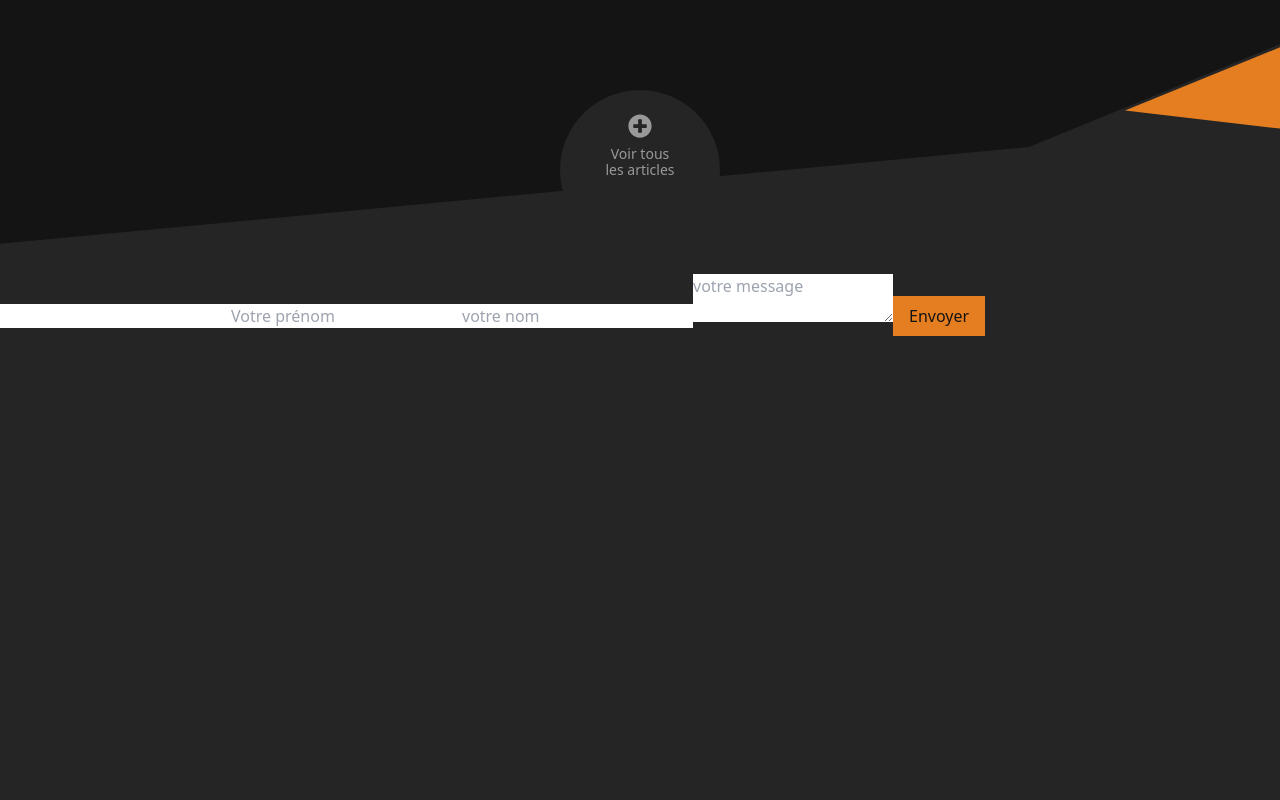
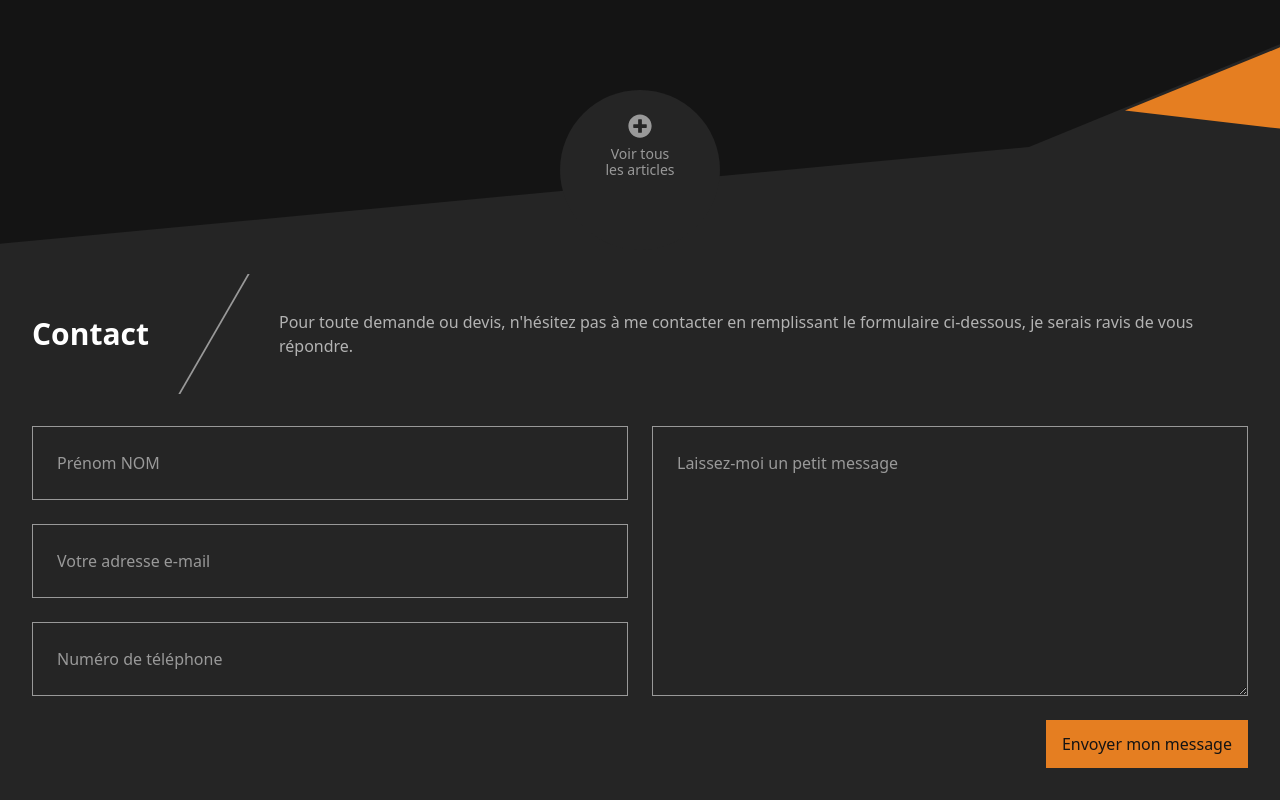
Before and after one commit to akiletour/inrage, a Next.js app: page / in a window 1280 px wide. Shown: the part 2782-3582 px from the top of the page. Before the commit the page ends 3118 px from the top, so only its background shows below. Built offline with nearby package versions, Linux system fonts and the light colour scheme.

Commit message:
feat(contact): finalize integration of responsive

```diff
--- a/components/ContactForm.js
+++ b/components/ContactForm.js
@@ -15,21 +15,55 @@ export default function ContactForm() {
     console.log(res);
   });
 
+  const inputClassname = 'border outline-none focus:shadow-orange focus:shadow-center focus:border-orange text-white placeholder:text-gray py-3 w-full text-base pl-3 bg-transparent';
+
   return (
-    <form onSubmit={handleSubmit(onSubmit)}>
-      <input type="email" {...register('email', { required: true })} />
-      {errors.email && <span>This field is required</span>}
+    <form className="my-4" onSubmit={handleSubmit(onSubmit)}>
+      <div className="grid gap-3 md:grid-cols-2">
+        <div className="relative order-1">
+          <input
+            className={`${inputClassname} ${errors.name ? 'border-red' : 'border-gray'}`}
+            placeholder="Prénom NOM"
+            type="text"
+            {...register('name', { required: true })}
+          />
+          {errors.name && <span className="absolute text-red top-4 right-2 text-xs">Champ requis</span>}
+        </div>
 
-      <input placeholder="Votre prénom" type="text" {...register('firstname', { required: true })} />
-      {errors.firstname && <span>This field is required</span>}
+        <div className="md:row-span-3 order-10 md:order-2 relative">
+          <textarea
+            className={`${inputClassname} min-h-[200px] h-full ${errors.content ? 'border-red' : 'border-gray'}`}
+            placeholder="Laissez-moi un petit message"
+            {...register('content', { required: true })}
+          />
+          {errors.content && <span className="absolute text-red bottom-full mb-1 right-0 text-xs">Champ requis</span>}
+        </div>
 
-      <input placeholder="votre nom" type="text" {...register('lastname', { required: true })} />
-      {errors.lastname && <span>This field is required</span>}
+        <div className="relative order-3">
+          <input
+            className={`${inputClassname} ${errors.email ? 'border-red' : 'border-gray'}`}
+            placeholder="Votre adresse e-mail"
+            type="email"
+            {...register('email', { required: true })}
+          />
+          {errors.email && <span className="absolute text-red top-4 right-2 text-xs">Champ requis</span>}
+        </div>
 
-      <textarea placeholder="votre message" {...register('content', { required: true })} />
-      {errors.content && <span>This field is required</span>}
+        <div className="relative order-4">
+          <input
+            className={`${inputClassname} ${errors.phone ? 'border-red' : 'border-gray'}`}
+            placeholder="Numéro de téléphone"
+            type="tel"
+            {...register('phone', { required: true })}
+          />
+          {errors.phone && <span className="absolute text-red top-4 right-2 text-xs">Champ requis</span>}
+        </div>
+      </div>
 
-      <button className="button" type="submit">Envoyer</button>
+      <div className="mt-3 flex justify-center md:justify-end">
+        <button className="button py-3 px-4 w-full md:w-auto" type="submit">Envoyer mon message</button>
+      </div>
+
     </form>
   );
 }
--- a/pages/api/hello.js
+++ b/pages/api/hello.js
@@ -21,7 +21,7 @@ export default async function handler(req, res) {
   }
 
   const {
-    email, firstname, lastname, content,
+    email, name, content,
   } = req.body;
 
   const comment = {
@@ -29,7 +29,7 @@ export default async function handler(req, res) {
     useragent: req.headers['user-agent'] || '',
     content,
     email,
-    name: `${firstname} ${lastname}`,
+    name,
   };
 
   try {
--- a/pages/index.js
+++ b/pages/index.js
@@ -159,7 +159,14 @@ export default function Home() {
         />
       </div>
 
-      <ContactForm />
+      <div className="container">
+        <SectionTitle
+          content={"Pour toute demande ou devis, n'hésitez pas à me contacter en remplissant le formulaire ci-dessous, je serais ravis de vous répondre."}
+          title="Contact"
+        />
+
+        <ContactForm />
+      </div>
     </div>
   );
 }
--- a/styles/globals.css
+++ b/styles/globals.css
@@ -11,9 +11,9 @@ body {
 }
 
 .button {
-  @apply h-5 bg-orange text-gray-darker items-center px-2 inline-flex font-medium;
+  @apply h-5 bg-orange text-gray-darker text-center justify-center items-center px-2 inline-flex font-medium;
 }
 
 .button-outline {
-  @apply h-5 border-2 border-orange text-orange items-center px-2 inline-flex font-medium;
+  @apply h-5 border-2 border-orange text-center justify-center text-orange items-center px-2 inline-flex font-medium;
 }
--- a/tailwind.config.js
+++ b/tailwind.config.js
@@ -13,6 +13,9 @@ module.exports = {
       transparent: 'transparent',
       current: 'currentColor',
       white: '#ffffff',
+      red: {
+        DEFAULT: '#c0392b',
+      },
       gray: {
         darker: '#141414',
         dark: '#252525',
@@ -24,6 +27,11 @@ module.exports = {
         dark: '#8f4d11',
       },
     },
+    extend: {
+      boxShadow: {
+        center: 'inset 0 1px 1px rgb(0 0 0 / 8%), 0 0 8px rgb(230 126 34 / 60%)',
+      },
+    },
   },
   plugins: [],
 };
```
